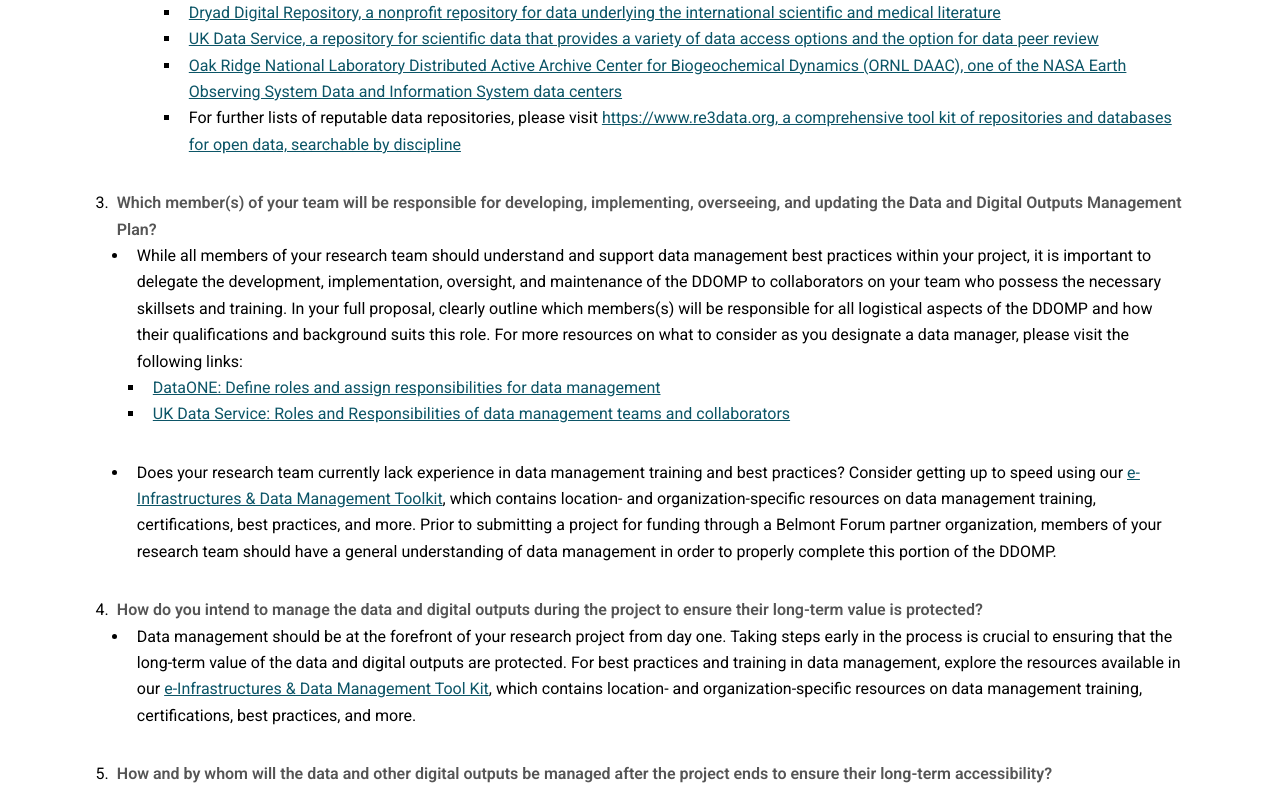
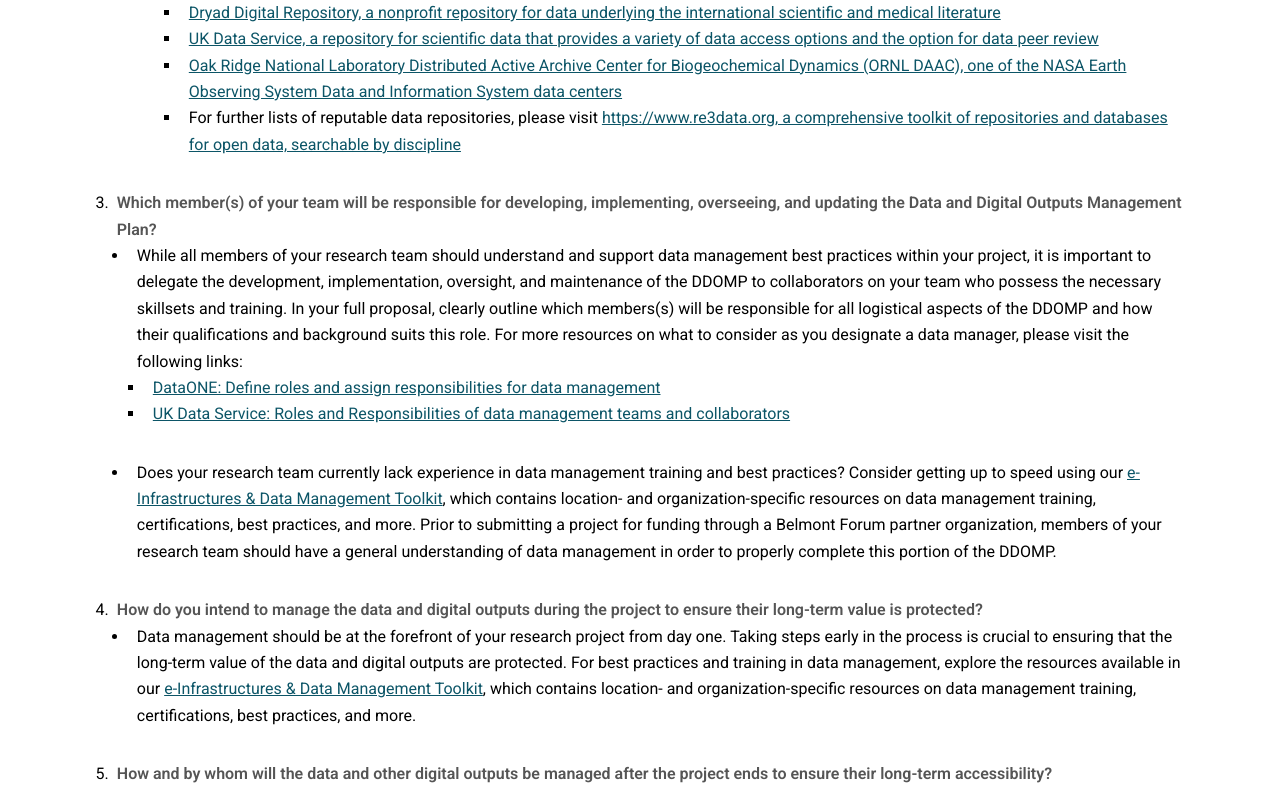
Before and after one commit to bfe-inf/toolkit, a Jekyll site: the page built from ddomp-fullproposal.html, in a window 1280 px wide and 1400 px high, scrolled down 1584 px. Shown: the part 152-939 px from the top of the window. Built offline with Jekyll 4.4.1, drawn with Linux system fonts in a browser that asks for light colours.

Commit message:
Update ddomp-fullproposal.html

```diff
--- a/ddomp-fullproposal.html
+++ b/ddomp-fullproposal.html
@@ -88,7 +88,7 @@
 														<li><a href="https://datadryad.org/" target="_blank">Dryad Digital Repository, a nonprofit repository for data underlying the international scientific and medical literature</a></li>
 														<li><a href="https://www.ukdataservice.ac.uk/deposit-data/how-to" target="_blank">UK Data Service, a repository for scientific data that provides a variety of data access options and the option for data peer review</a></li>
 														<li><a href="https://daac.ornl.gov/" target="_blank">Oak Ridge National Laboratory Distributed Active Archive Center for Biogeochemical Dynamics (ORNL DAAC), one of the NASA Earth Observing System Data and Information System data centers</a></li>
-														<li>For further lists of reputable data repositories, please visit <a href="https://www.re3data.org/" target="_blank">https://www.re3data.org, a comprehensive tool kit of repositories and databases for open data, searchable by discipline</a></li>
+														<li>For further lists of reputable data repositories, please visit <a href="https://www.re3data.org/" target="_blank">https://www.re3data.org, a comprehensive toolkit of repositories and databases for open data, searchable by discipline</a></li>
 													</ul>
 											</ul>
 									</ol>
@@ -104,7 +104,7 @@
 							</ul>
 						<li><strong>How do you intend to manage the data and digital outputs during the project to ensure their long-term value is protected?</strong></li>
 							<ul>
-								<li>Data management should be at the forefront of your research project from day one. Taking steps early in the process is crucial to ensuring that the long-term value of the data and digital outputs are protected. For best practices and training in data management, explore the resources available in our <a href="https://bfe-inf.github.io/tool-kit/" target="_blank">e-Infrastructures & Data Management Tool Kit</a>, which contains location- and organization-specific resources on data management training, certifications, best practices, and more.</li>
+								<li>Data management should be at the forefront of your research project from day one. Taking steps early in the process is crucial to ensuring that the long-term value of the data and digital outputs are protected. For best practices and training in data management, explore the resources available in our <a href="https://bfe-inf.github.io/toolkit/" target="_blank">e-Infrastructures & Data Management Toolkit</a>, which contains location- and organization-specific resources on data management training, certifications, best practices, and more.</li>
 							</ul>
 						<li><strong>How and by whom will the data and other digital outputs be managed after the project ends to ensure their long-term accessibility?</strong></li>
 							<ul>
```
